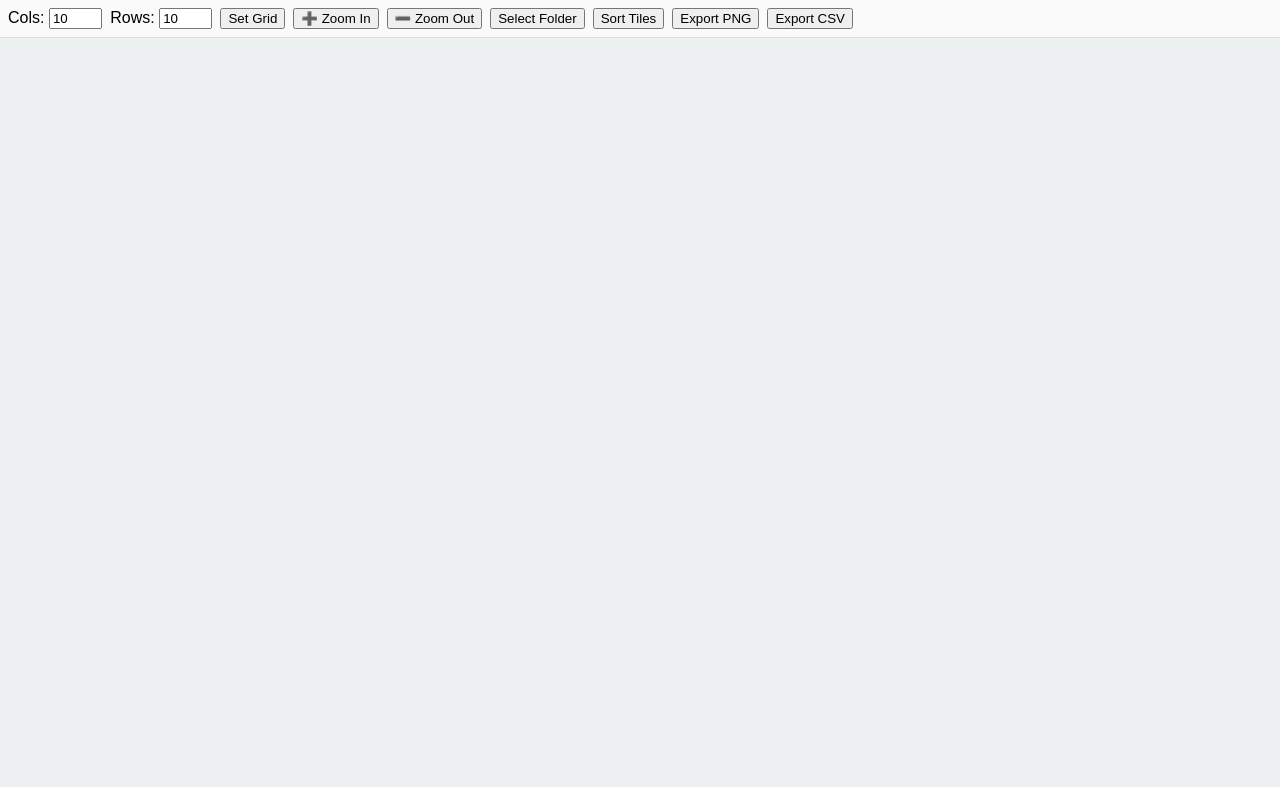
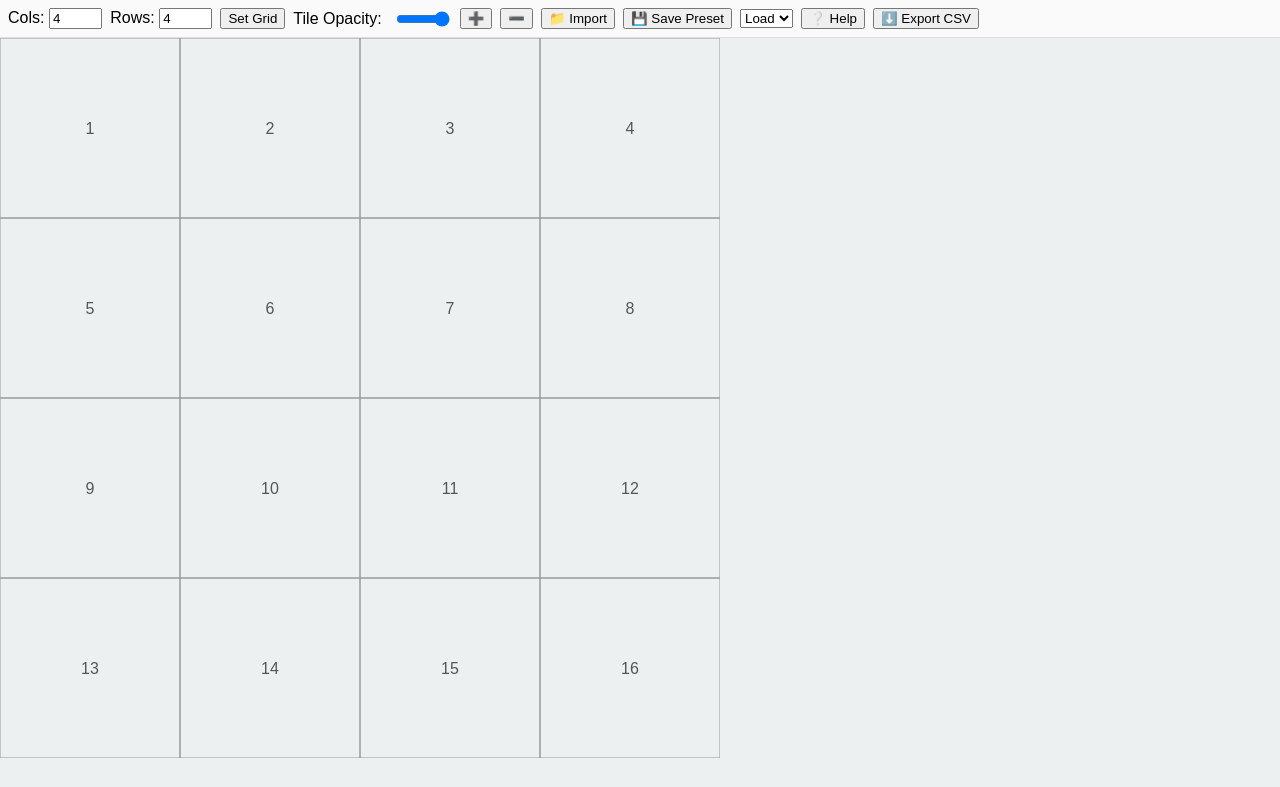
Before and after one commit to harij85/carpet_designer, a Flask app: page / in a window 1280 px wide. Shown: the top 787 px of the page. Run offline with Flask 3, Linux system fonts and the light colour scheme; a map, chart or similar area stays blank.

Commit message:
Update index.html

```diff
--- a/templates/index.html
+++ b/templates/index.html
@@ -1,30 +1,61 @@
-<!doctype html>
+<!DOCTYPE html>
 <html lang="en">
 <head>
   <meta charset="utf-8">
+  <meta name="viewport" content="width=device-width, initial-scale=1, maximum-scale=1">
   <title>Carpet Tile Designer</title>
-  <meta name="viewport" content="width=device-width, initial-scale=1">
   <link rel="stylesheet" href="{{ url_for('static', filename='css/style.css') }}">
 </head>
+<style>
+
+    li {
+        list-style: none;
+    }
+</style>
 <body>
   <div id="controls">
-    <label>Cols: <input type="number" id="grid-cols" value="10" min="1"></label>
-    <label>Rows: <input type="number" id="grid-rows" value="10" min="1"></label>
+    <label>Cols: <input type="number" id="grid-cols" value="4" min="1"></label>
+    <label>Rows: <input type="number" id="grid-rows" value="4" min="1"></label>
+
+
     <button id="setGridBtn">Set Grid</button>
-    <button id="zoomInBtn">➕ Zoom In</button>
-    <button id="zoomOutBtn">➖ Zoom Out</button>
-    <button id="importBtn">Select Folder</button>
+    <label for="opacityRange">Tile Opacity:</label>
+    <input type="range" id="opacityRange" min="0.1" max="1" step="0.1" value="1">
+    <button id="zoomInBtn">➕</button>
+    <button id="zoomOutBtn">➖</button>
+    <button id="importBtn">📁 Import</button>
     <input type="file" id="folder-input" webkitdirectory multiple accept="image/png" hidden>
-    <button id="sortBtn">Sort Tiles</button>
-    <button id="exportBtn">Export PNG</button>
-    <button id="exportCSVBtn">Export CSV</button>
+
+    <button id="savePresetBtn">💾 Save Preset</button>
+    <select id="presetList"><option value="">Load Preset</option></select>
+
+    <button id="helpBtn">❔ Help</button>
+    <button id="exportCSVBtn">⬇️ Export CSV</button>
   </div>
 
   <div id="canvas-container">
     <canvas id="grid-canvas"></canvas>
     <div id="canvas" class="drop-zone"></div>
   </div>
-  <canvas id="export-canvas" hidden></canvas>
+
+  <!-- Help Modal -->
+  <div id="helpModal" class="modal hidden">
+    <div class="modal-content">
+      <span id="closeHelp" class="close">×</span>
+      <h2>Instructions</h2>
+      <ul>
+        <li>1. Set grid size (Cols: x Rows: y) Click set grid. </li>
+        <li>2. Import folder of pngs. Best practice is to name pngs tile_1.png, tile_2.png etc</li>
+
+        <li>3. Use the opacity slider to toggle number/design visibility.</li>
+        <li>4. Drag tiles (or lock them to freeze). Use + - toggles to zoom. Pinch to zoom on touch devices.</li>
+        <li>---To swap tile positions make sure both tiles are unlocked.</li>
+        <li>---Drag the tile you wish to move onto the tile you wish to replace and hold for 2s.</li>
+        <li>5. Save/Load presets for layouts. You will have to import tiles first before seeing the preset load.</li>
+        <li>6. Export layout as CSV. You can use this to arrange your carpet</li>
+      </ul>
+    </div>
+  </div>
 
   <script src="{{ url_for('static', filename='js/main.js') }}"></script>
 </body>
```
